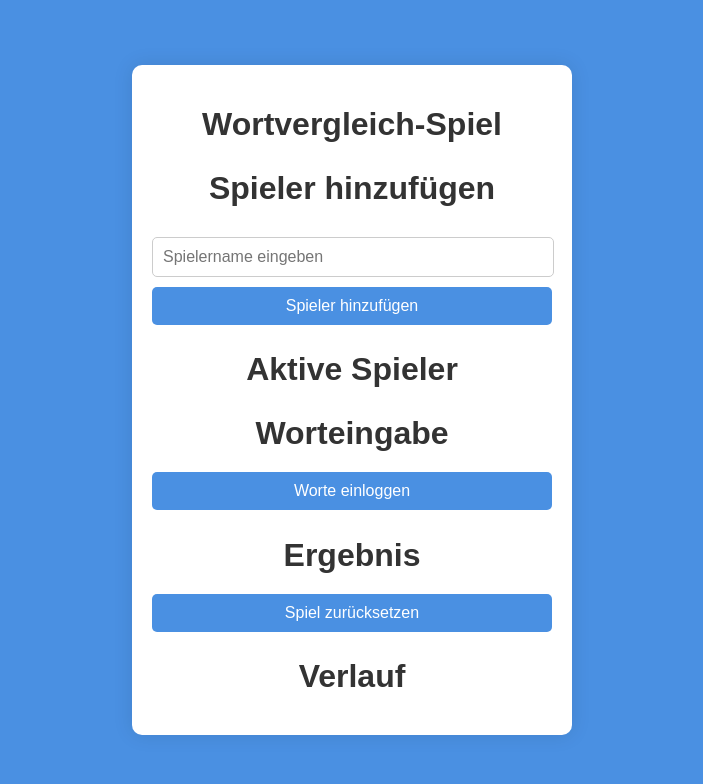
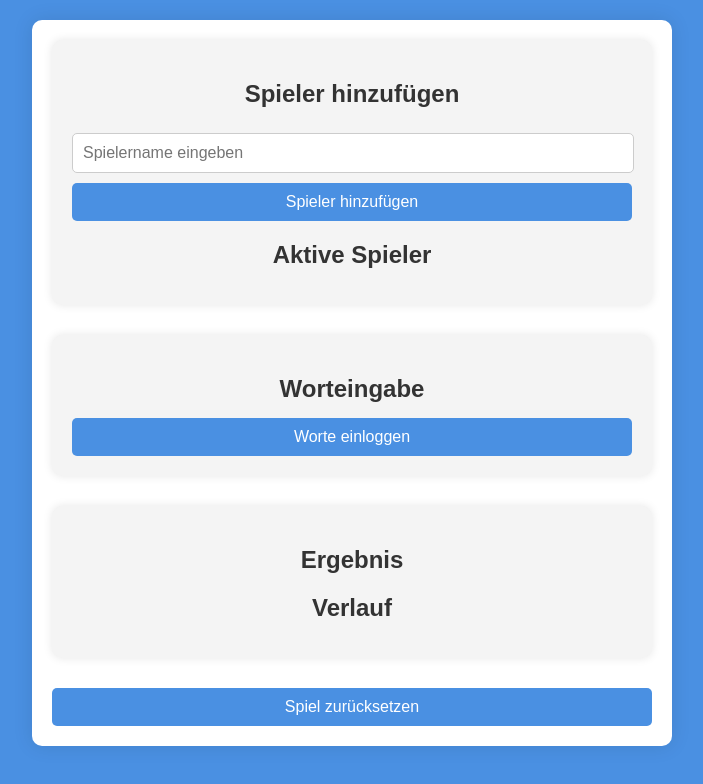
Before and after one commit to Skylldra/WordGame, a website: page index.html in a window 1280 px wide. Shown: the whole page, without its empty margins (288-991 px from the left). Drawn offline with nearby package versions, Linux system fonts and the light colour scheme; no server answers.

Commit message:
Update index.html

```diff
--- a/index.html
+++ b/index.html
@@ -11,9 +11,10 @@
             color: white;
             display: flex;
             justify-content: center;
-            align-items: center;
+            align-items: flex-start;
             height: 100vh;
             margin: 0;
+            padding-top: 20px;
         }
         h1, h2 {
             text-align: center;
@@ -27,8 +28,18 @@
             box-shadow: 0px 0px 20px rgba(0, 0, 0, 0.1);
             color: #333;
             width: 100%;
-            max-width: 400px;
-            text-align: center;
+            max-width: 600px;
+        }
+        .bereich {
+            margin-bottom: 30px;
+            padding: 20px;
+            border-radius: 10px;
+            background-color: #f4f4f4;
+            box-shadow: 0px 0px 10px rgba(0, 0, 0, 0.1);
+        }
+        .bereich h2 {
+            font-size: 1.5rem;
+            margin-bottom: 15px;
         }
         input[type="text"] {
             width: calc(100% - 20px);
@@ -70,7 +81,7 @@
             box-shadow: 0px 0px 20px rgba(0, 0, 0, 0.2);
             text-align: center;
             z-index: 1000;
-            color: black; /* Schwarze Schriftfarbe */
+            color: black;
             cursor: pointer;
         }
         .crown-icon {
@@ -81,26 +92,32 @@
 </head>
 <body>
     <div id="spielbereich">
-        <h1>Wortvergleich-Spiel</h1>
-
+        <!-- Spieler hinzufügen Bereich -->
+        <div class="bereich" id="spielerBereich">
             <h2>Spieler hinzufügen</h2>
             <input type="text" id="spielerName" placeholder="Spielername eingeben">
             <button onclick="spielerHinzufügen()">Spieler hinzufügen</button>
-
             <h2>Aktive Spieler</h2>
             <ul id="spielerListe"></ul>
+        </div>
 
+        <!-- Worteingabe Bereich -->
+        <div class="bereich" id="wortBereich">
             <h2>Worteingabe</h2>
             <div id="wortEingabeBereich"></div>
             <button id="wortEinloggenBtn" onclick="worteEinloggen()">Worte einloggen</button>
+        </div>
 
+        <!-- Ergebnis und Verlauf Bereich -->
+        <div class="bereich" id="ergebnisBereich">
             <h2>Ergebnis</h2>
             <p id="ergebnis"></p>
-
-        <button onclick="spielZuruecksetzen()">Spiel zurücksetzen</button>
-
             <h2>Verlauf</h2>
             <ul id="verlaufListe"></ul>
+        </div>
+
+        <!-- Spiel zurücksetzen Button -->
+        <button onclick="spielZuruecksetzen()">Spiel zurücksetzen</button>
     </div>
 
     <div id="gewonnenPopup" class="popup" style="display:none;" onclick="schließePopup()">
```
Lines whose indentation alone changed are shown as unchanged.
